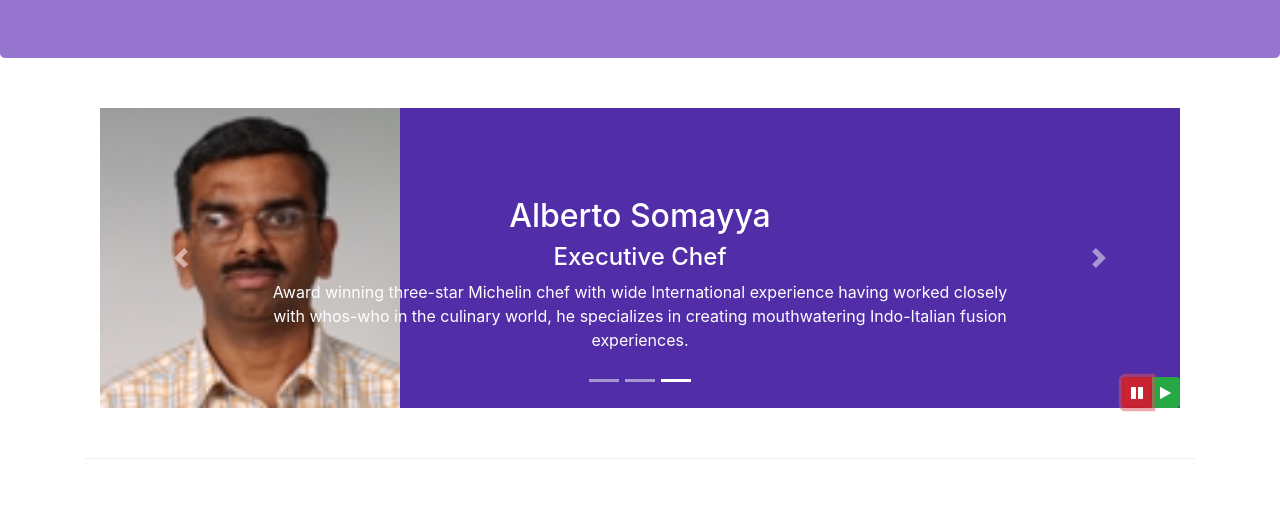
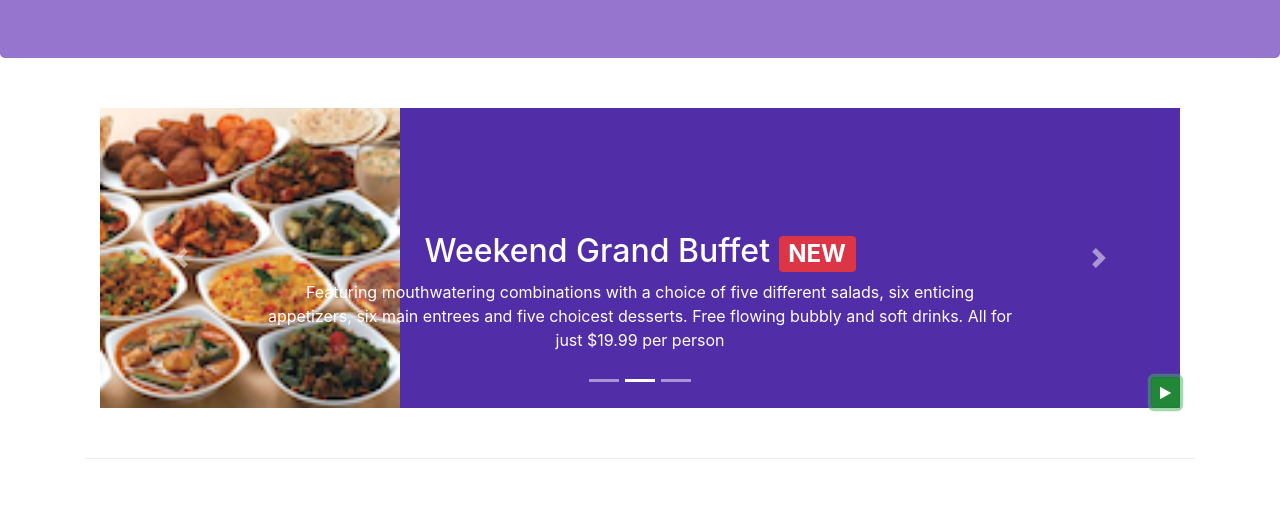
Before and after one commit to RyanB44/webWork, a website: page index.html in a window 1280 px wide. Both pictures are taken after a click on the button 1137 px from the left and 668 px from the top of the page. Shown: the part 276-800 px from the top of the page. Drawn offline with nearby package versions, Linux system fonts and the light colour scheme.

Commit message:
jquery 2

```diff
--- a/index.html
+++ b/index.html
@@ -227,14 +227,9 @@
                     <a class="carousel-control-next" href="#mycarousel" role="button" data-slide="next">
                         <span class="carousel-control-next-icon"></span>
                     </a>
-                    <div class="btn-group" id="carouselButton">
-                        <button class="btn btn-danger btn-sm" id="carousel-pause">
-                            <span class="fa fa-pause"></span>
+                        <button class="btn btn-danger btn-sm" id="carouselButton">
+                            <span id="carousel-button-icon" class="fa fa-pause"></span>
                         </button>
-                        <button class="btn btn-success btn-sm" id="carousel-play">
-                            <span class="fa fa-play"></span>
-                        </button>
-                    </div>
                 </div>
             </div>
         </div>
@@ -349,15 +344,26 @@
     <script src="node_modules/popper.js/dist/umd/popper.min.js"></script>
     <script src="node_modules/bootstrap/dist/js/bootstrap.min.js"></script>
     <script>
-        $(document).ready (function() {
-            $('#mycarousel').carousel({interval: 2000 });
-            $('#carousel-pause').click(function() {
-                $('#mycarousel').carousel('pause');
+       $("#carouselButton").click(function(){
+                if ($("#carouselButton").children("span").hasClass('fa-pause')) {
+                    if ($('#carouselButton').hasClass('btn-danger')) {
+                        $('#carouselButton').removeClass('btn-danger');
+                        $('#carouselButton').addClass('btn-success');
+                    }
+                    $("#mycarousel").carousel('pause');
+                    $("#carouselButton").children("span").removeClass('fa-pause');
+                    $("#carouselButton").children("span").addClass('fa-play');
+                }
+                else if ($("#carouselButton").children("span").hasClass('fa-play')){
+                    if ($('#carouselButton').hasClass('btn-success')) {
+                        $('#carouselButton').removeClass('btn-success');
+                        $('#carouselButton').addClass('btn-danger');
+                    }
+                    $("#mycarousel").carousel('cycle');
+                    $("#carouselButton").children("span").removeClass('fa-play');
+                    $("#carouselButton").children("span").addClass('fa-pause');
+                }
             });
-            $('#carousel-play').click(function() {
-                $('#mycarousel').carousel('cycle');
-            });
-        });
     </script>
 </body>
 
```
